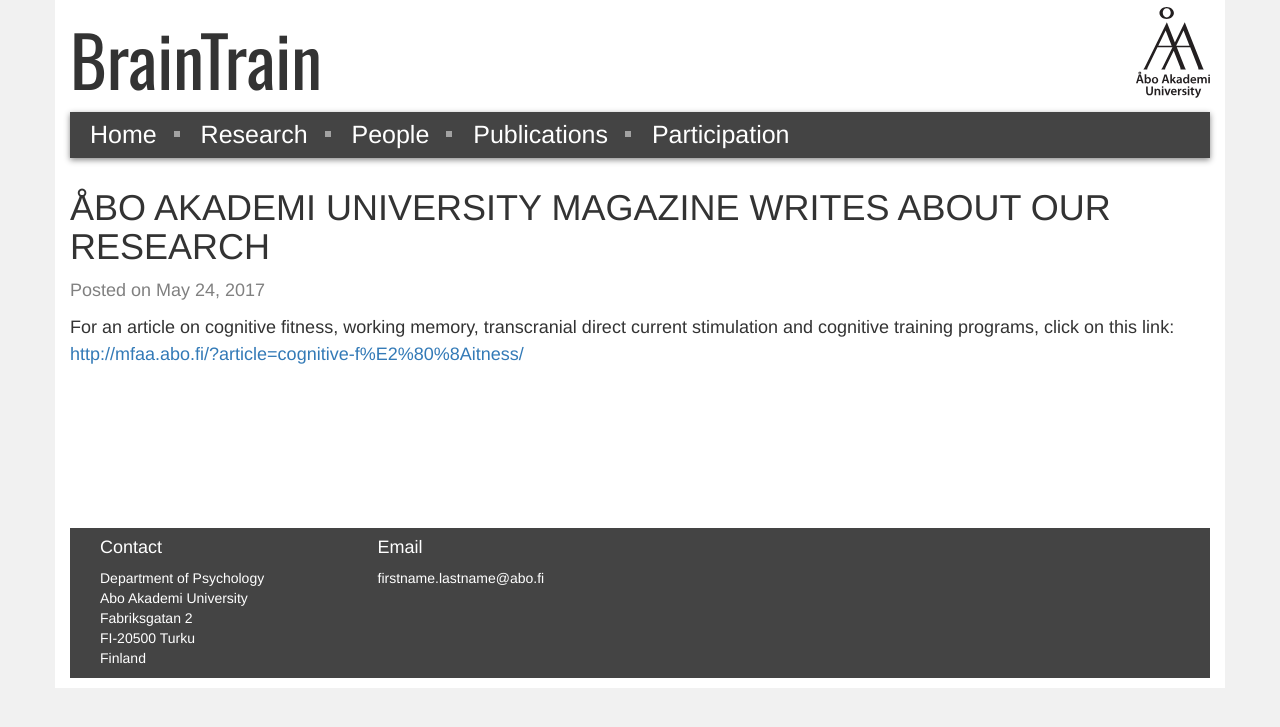
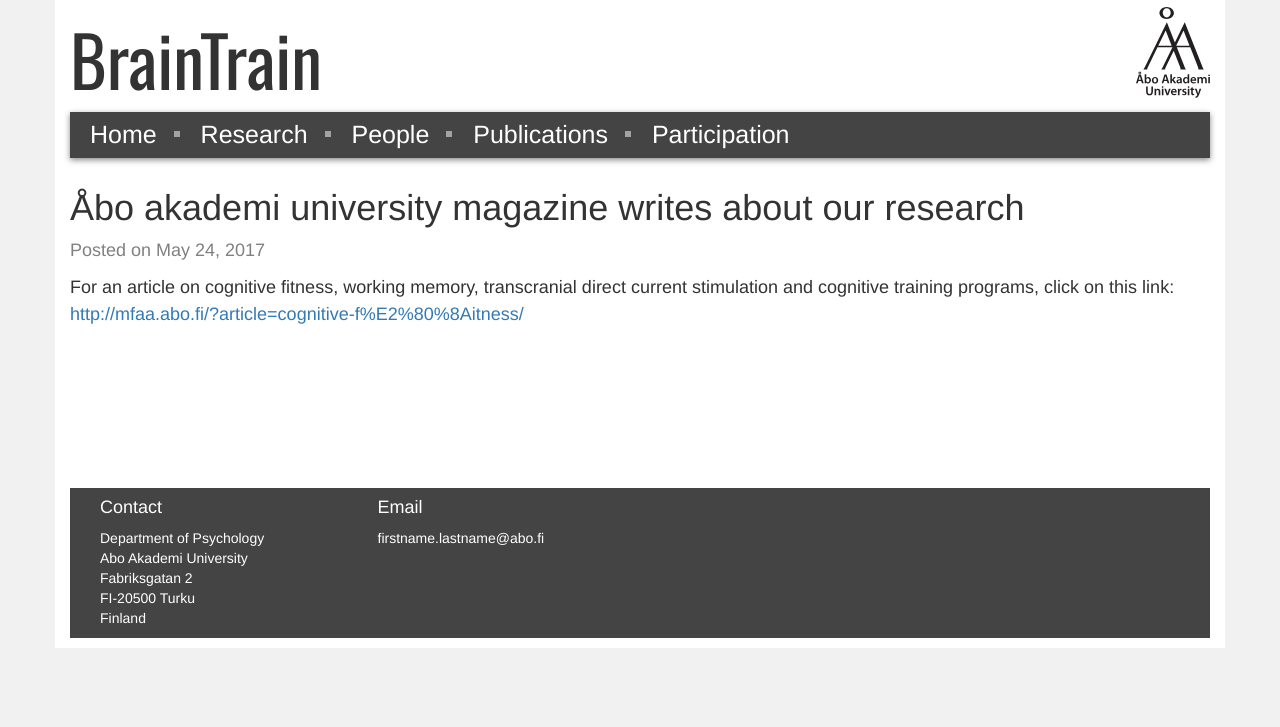
Before and after one commit to dlfell/braintrain, a Jekyll site: the page built from _posts/news/2017-05-24-ÅBO AKADEMI UNIVERSITY MAGAZINE WRITES ABOUT OUR RESEARCH.md, in a window 1280 px wide. Shown: the top 727 px of the page. Built offline with Jekyll 4.4.1, drawn with Linux system fonts in a browser that asks for light colours; nearby versions of some CDN libraries; part of the change alters nothing that is shown.

```diff
--- a/_posts/news/2017-05-24-ÅBO AKADEMI UNIVERSITY MAGAZINE WRITES ABOUT OUR RESEARCH.md
+++ b/_posts/news/2017-05-24-ÅBO AKADEMI UNIVERSITY MAGAZINE WRITES ABOUT OUR RESEARCH.md
@@ -1,6 +1,6 @@
 ---
 layout: post
-title: ÅBO AKADEMI UNIVERSITY MAGAZINE WRITES ABOUT OUR RESEARCH
+title:
 category: news
 ---
 
```
